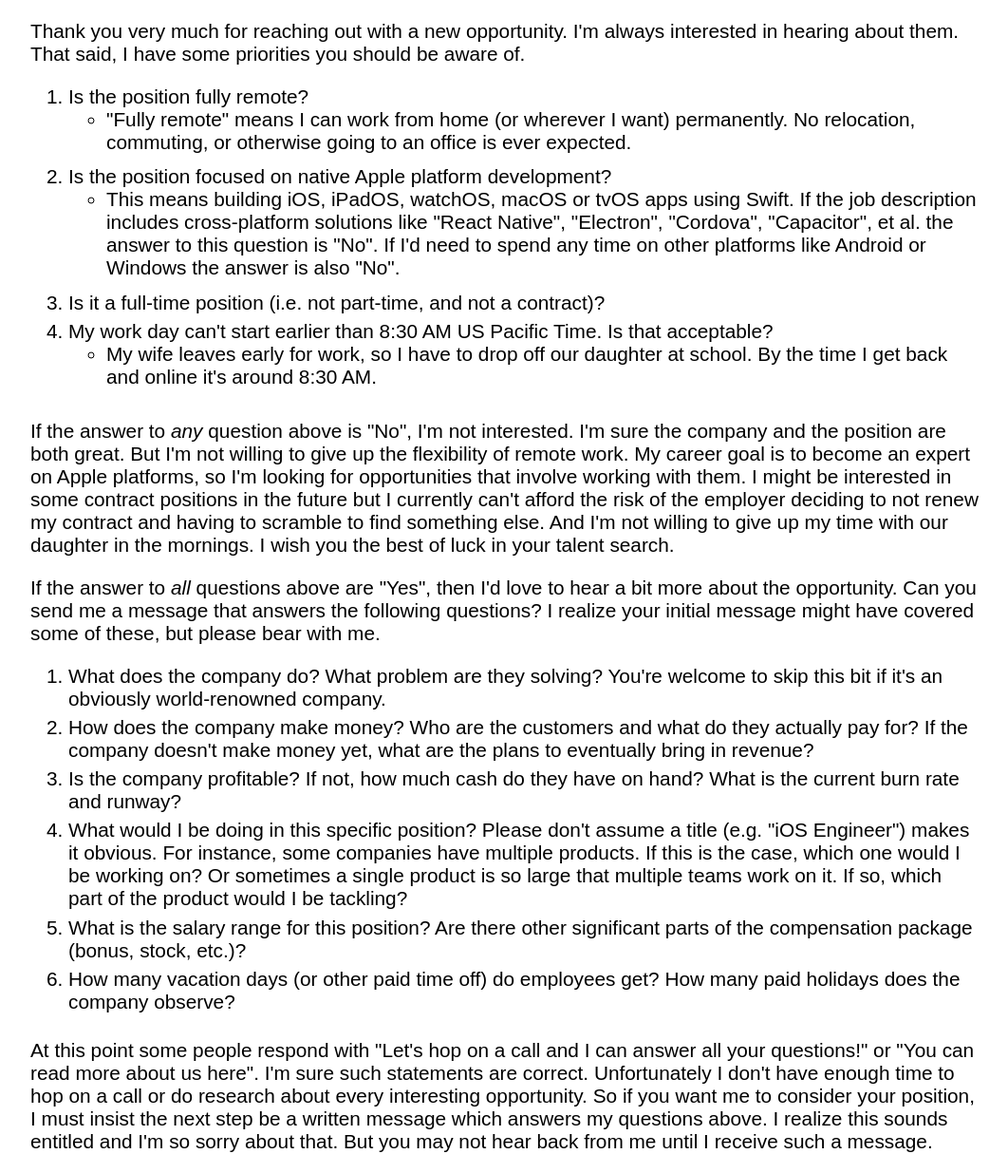
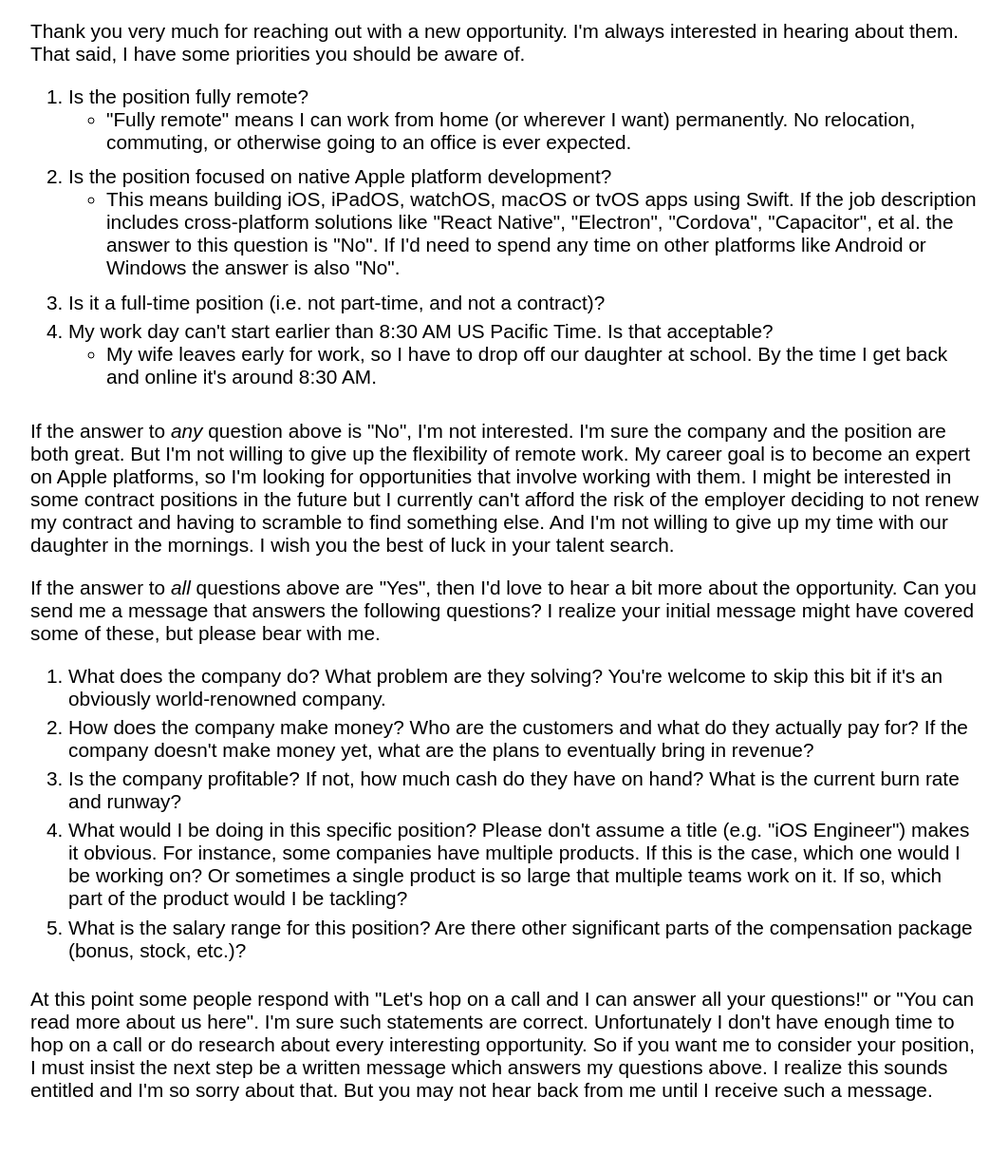
Before and after one commit to koralcem/personal-site, a Jekyll site: the page built from opportunity.html, in a window 1280 px wide. Shown: the whole page at 95% size, without its empty margins (108-1170 px from the left). Built offline with Jekyll 4.4.1, drawn with Linux system fonts in a browser that asks for light colours; after the commit the page ends 1180 px from its top, so only the background shows below that.

Commit message:
Remove vacation question

```diff
--- a/opportunity.html
+++ b/opportunity.html
@@ -40,7 +40,6 @@ css_files:
   <li>Is the company profitable? If not, how much cash do they have on hand? What is the current burn rate and runway?</li>
   <li>What would I be doing in this specific position? Please don't assume a title (e.g. "iOS Engineer") makes it obvious. For instance, some companies have multiple products. If this is the case, which one would I be working on? Or sometimes a single product is so large that multiple teams work on it. If so, which part of the product would I be tackling?</li>
   <li>What is the salary range for this position? Are there other significant parts of the compensation package (bonus, stock, etc.)?</li>
-  <li>How many vacation days (or other paid time off) do employees get? How many paid holidays does the company observe?</li>
 </ol>
 
 <p>
```
